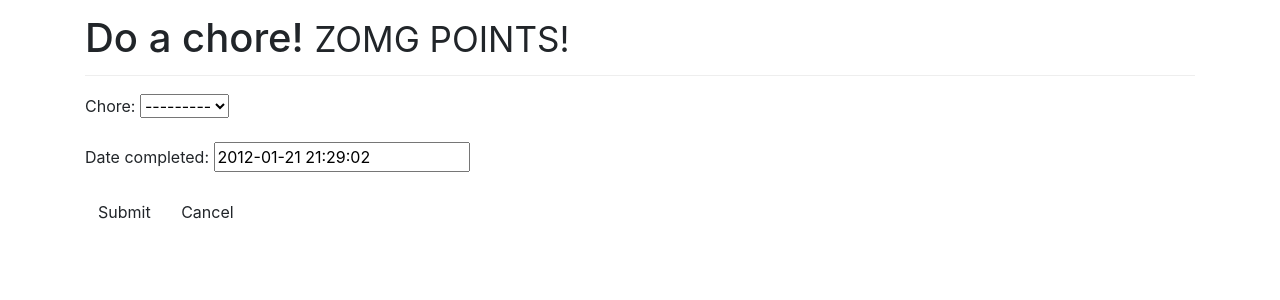
After one commit to gal-leib/Chores, a Django app: page /complete/ in a window 1280 px wide. The commit adds this page. Shown: the top 300 px of the page. Run offline with Django 3.2, Linux system fonts and the light colour scheme; the visitor is signed in with stand-in values (Sample User, id 1); data that the repository does not hold is empty; some libraries are stand-ins or nearby versions.

Commit message:
Completing chores!
Isn't this what it's all about?

Signed-off-by: Gal L <hyprwave@gmail.com>

```diff
--- /dev/null
+++ b/chores/forms.py
@@ -0,0 +1,7 @@
+from django.forms import ModelForm
+from chores.models import CompletedChore
+
+class CompleteChoreForm(ModelForm):
+    class Meta:
+        model = CompletedChore
+        exclude = ('player',)
--- a/chores/models.py
+++ b/chores/models.py
@@ -22,6 +22,9 @@ class Player(models.Model):
     user = models.OneToOneField(User, unique=True)
     points = models.IntegerField(default=0)
 
+    def add_points(self, points):
+        self.points += points
+
     def __unicode__(self):
         return u'{0} : {1} points'.format(self.user.username, self.points)
 
--- a/chores/views.py
+++ b/chores/views.py
@@ -1,7 +1,23 @@
 from django.shortcuts import render
 from chores.models import Player, Chore, CompletedChore
+from chores.forms import CompleteChoreForm
+from django.views.generic.edit import CreateView
+from django.core.urlresolvers import reverse
 
 def home(request):
     recently_completed = CompletedChore.objects.all().order_by('-date_completed')[:5]
+    #todo sum all the points so we could use a progress bar
     return render(request, 'home.html', {'players' : Player.objects.all(),
         'recently_completed' : recently_completed})
+
+class CompleteChoreView(CreateView):
+    form_class = CompleteChoreForm
+    template_name = 'complete_chore.html'
+    success_url = '/'
+
+    def form_valid(self,form):
+        self.object = form.save(commit=False)
+        self.object.player = self.request.user.get_profile()
+        self.object.player.add_points(self.object.chore.reward)
+        self.object.player.save()
+        return super(CompleteChoreView, self).form_valid(form)
--- /dev/null
+++ b/templates/complete_chore.html
@@ -0,0 +1,13 @@
+{% extends 'base.html' %}
+
+{% block header %}
+<h1>Do a chore! <small>ZOMG POINTS!</small></h1>
+{% endblock %}
+
+{% block content %}
+<form class="form-horizontal" action="/complete/" method="post">{% csrf_token %}
+    {{ form.as_p }}
+    <button class="btn primary" type="submit">Submit</button>
+    <a href="{% url home %}" class="btn">Cancel</a>
+</form>
+{% endblock %}
--- a/templates/home.html
+++ b/templates/home.html
@@ -7,7 +7,7 @@
 {% block content %}
 <div id="actions">
     <p>You've done something?<p>
-    <a class="btn primary large">Record it!</a>
+    <a href="{% url complete_chore_view %}" class="btn primary large">Record it!</a>
 </div>
 {% if players %}
 <h2>Leaderboards</h2>
--- a/urls.py
+++ b/urls.py
@@ -1,5 +1,6 @@
 from django.conf.urls.defaults import patterns, include, url
-
+from chores.views import CompleteChoreView
+from django.contrib.auth.decorators import login_required
 # Uncomment the next two lines to enable the admin:
 from django.contrib import admin
 admin.autodiscover()
@@ -7,6 +8,7 @@ admin.autodiscover()
 urlpatterns = patterns('',
     # Examples:
     url(r'^$', 'chores.views.home', name='home'),
+    url(r'^complete/$', login_required(CompleteChoreView.as_view()), name='complete_chore_view'),
     # url(r'^chores/', include('chores.foo.urls')),
 
     # Uncomment the admin/doc line below to enable admin documentation:
```
